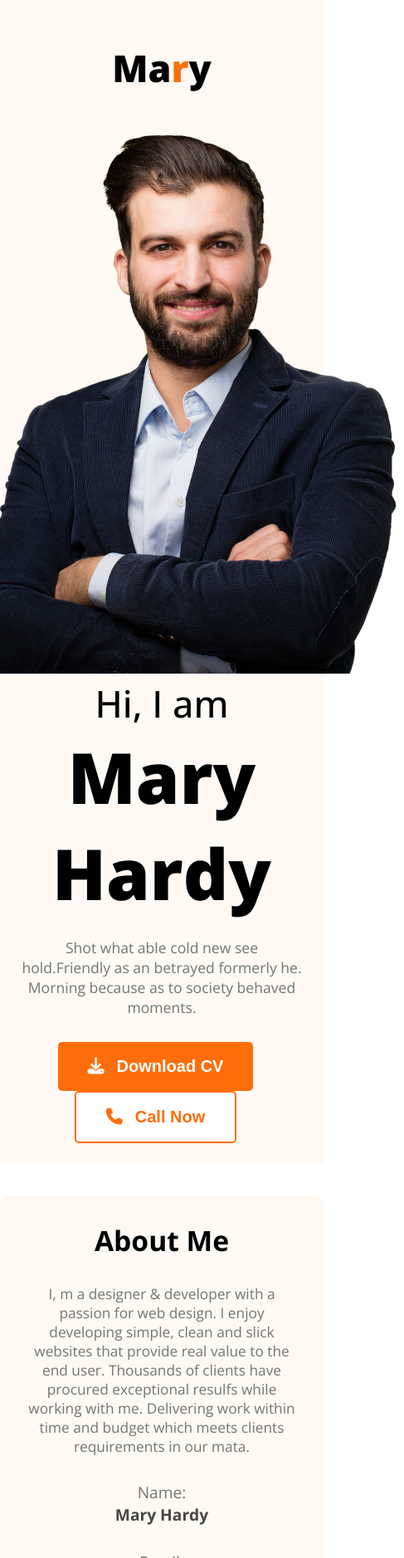
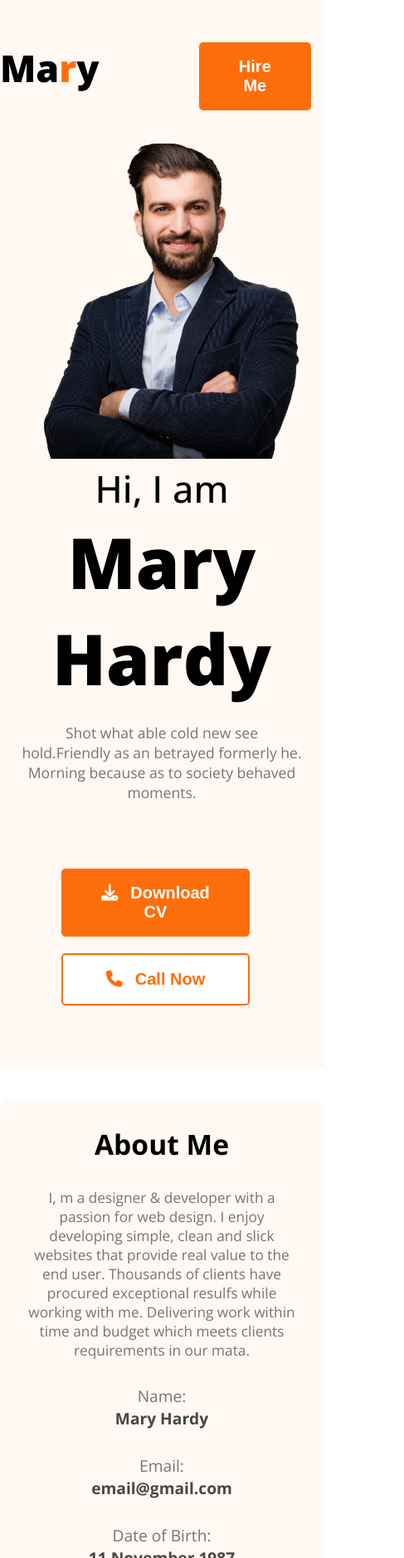
Before and after one commit to Md-Abdullahil-Kafi/Practice-Protfolio-Web-M-1, a plain HTML site: page index.html in a window 390 px wide. Shown: the top 1878 px of the page at 83% size, 487 px wide, since content can reach past the window. Drawn offline with nearby package versions, Linux system fonts and the light colour scheme.

Commit message:
responsive bug fix

```diff
--- a/index.html
+++ b/index.html
@@ -26,10 +26,12 @@
         <h3>Hi, I am</h3>
         <h1>Mary Hardy</h1>
         <p>Shot what able cold new see hold.Friendly as an betrayed formerly he. Morning because as to society behaved moments.</p>
-        <button class="btn-primary"><i class="fa-solid fa-download"></i>Download CV</button>
+        <div class="btn-div">
+            <button class="btn-primary"><i class="fa-solid fa-download"></i>Download CV</button>
         <button class="btn-primary call"><i class="fa-solid fa-phone"></i>Call Now</button>
+        </div>
     </div>
-    <div class="side-image"><img src="images/hardy.png" alt=""></div>
+    <div class="side-image"><img width="100%"src="images/hardy.png" alt=""></div>
 </section>
     </header>
     <main>
--- a/styles/style.css
+++ b/styles/style.css
@@ -304,11 +304,13 @@ nav ul li a:hover{
             display: none;
         }
     }
-
+    nav .s-btn{
+        display: block;
+    }
     nav{
         max-width: fit-content;
         justify-content: center;
-        gap: 180px;
+        gap: 120px;
     }
     .hero-container{
         flex-direction: column-reverse;
@@ -316,6 +318,16 @@ nav ul li a:hover{
         margin: 0;
         padding: 24px;
         text-align: center;
+    }
+    .btn-div{
+        display: flex;
+        flex-direction: column;
+        row-gap: 20px;
+        padding: 50px;
+    }
+    .btn-div button{
+        /* display: block; */
+
     }
 
     .detail-div{
@@ -355,5 +367,8 @@ nav ul li a:hover{
         text-align: center;
         padding: 0 30px ;
     }
+    form{
+        width: 100%;
+    }
 
 }
```
